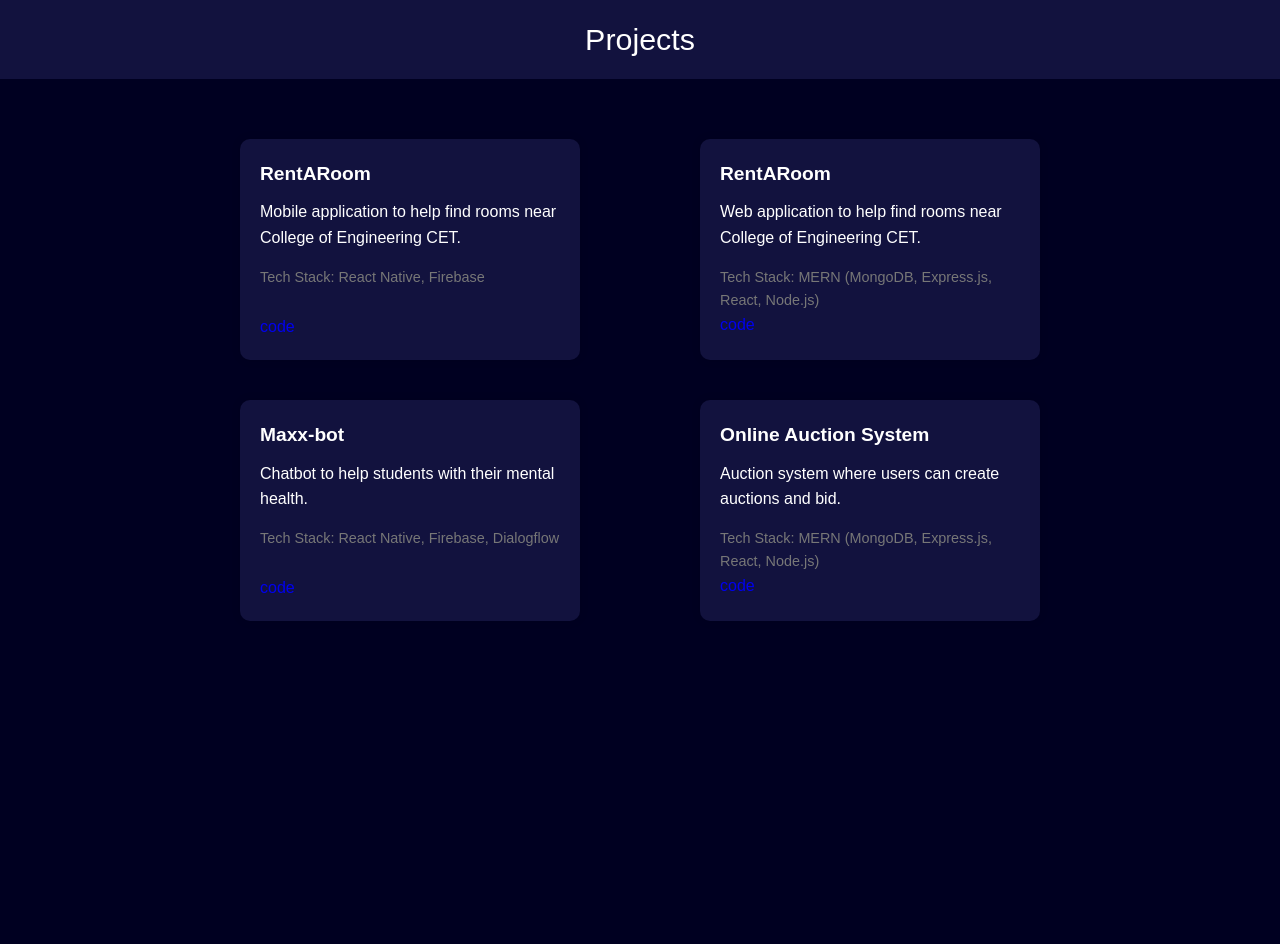
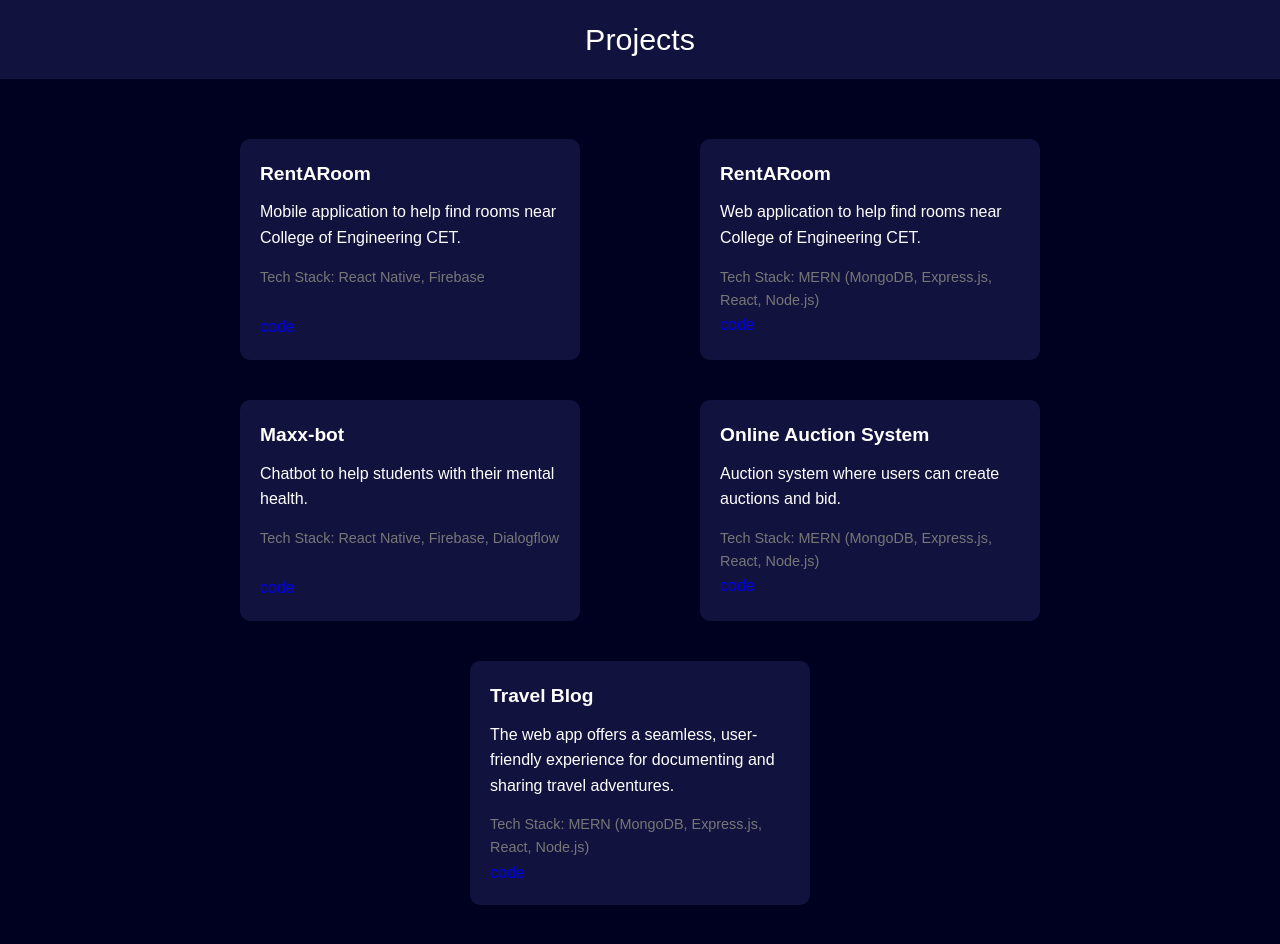
Before and after one commit to npabhinand/portfolio, a plain HTML site: page projects.html in a window 1280 px wide. Before the commit the page ends 800 px from the top, so only its background shows below. Drawn offline with Linux system fonts and the light colour scheme.

Commit message:
Add files via upload

```diff
--- a/projects.html
+++ b/projects.html
@@ -112,6 +112,14 @@
             <div class="project-tech-stack">Tech Stack: MERN (MongoDB, Express.js, React, Node.js)</div>
             <div class="link"><a href="https://github.com/npabhinand/Online-auction-system">code</a></div>
         </div>
+
+        <div class="project-card">
+            <div class="project-title">Travel Blog</div>
+            <div class="project-description">The web app offers a seamless, user-friendly experience for documenting
+                and sharing travel adventures. </div>
+            <div class="project-tech-stack">Tech Stack: MERN (MongoDB, Express.js, React, Node.js)</div>
+            <div class="link"><a href=" https://github.com/npabhinand/travel-log">code</a></div>
+        </div>
     </div>
 </body>
 
```
